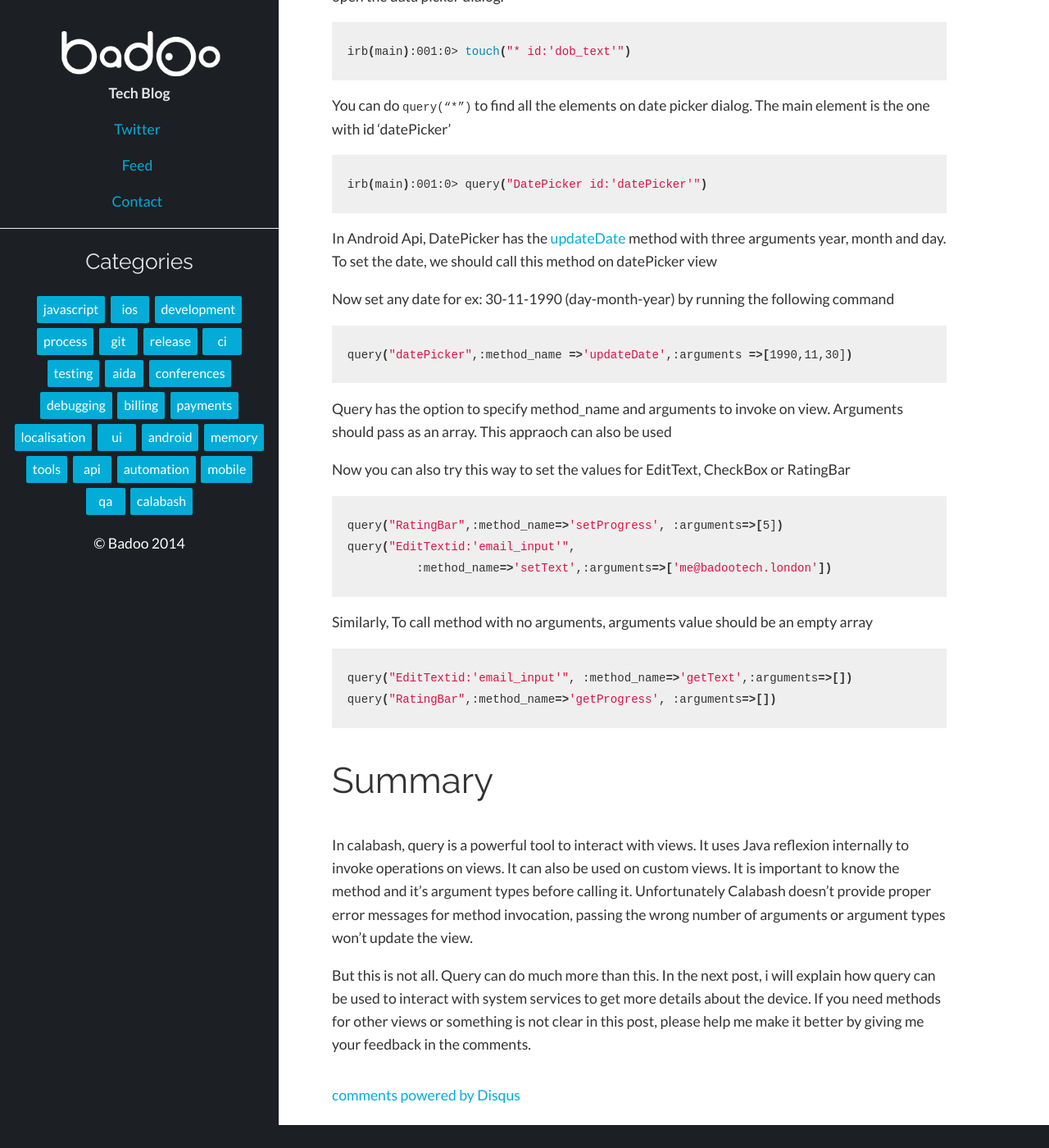
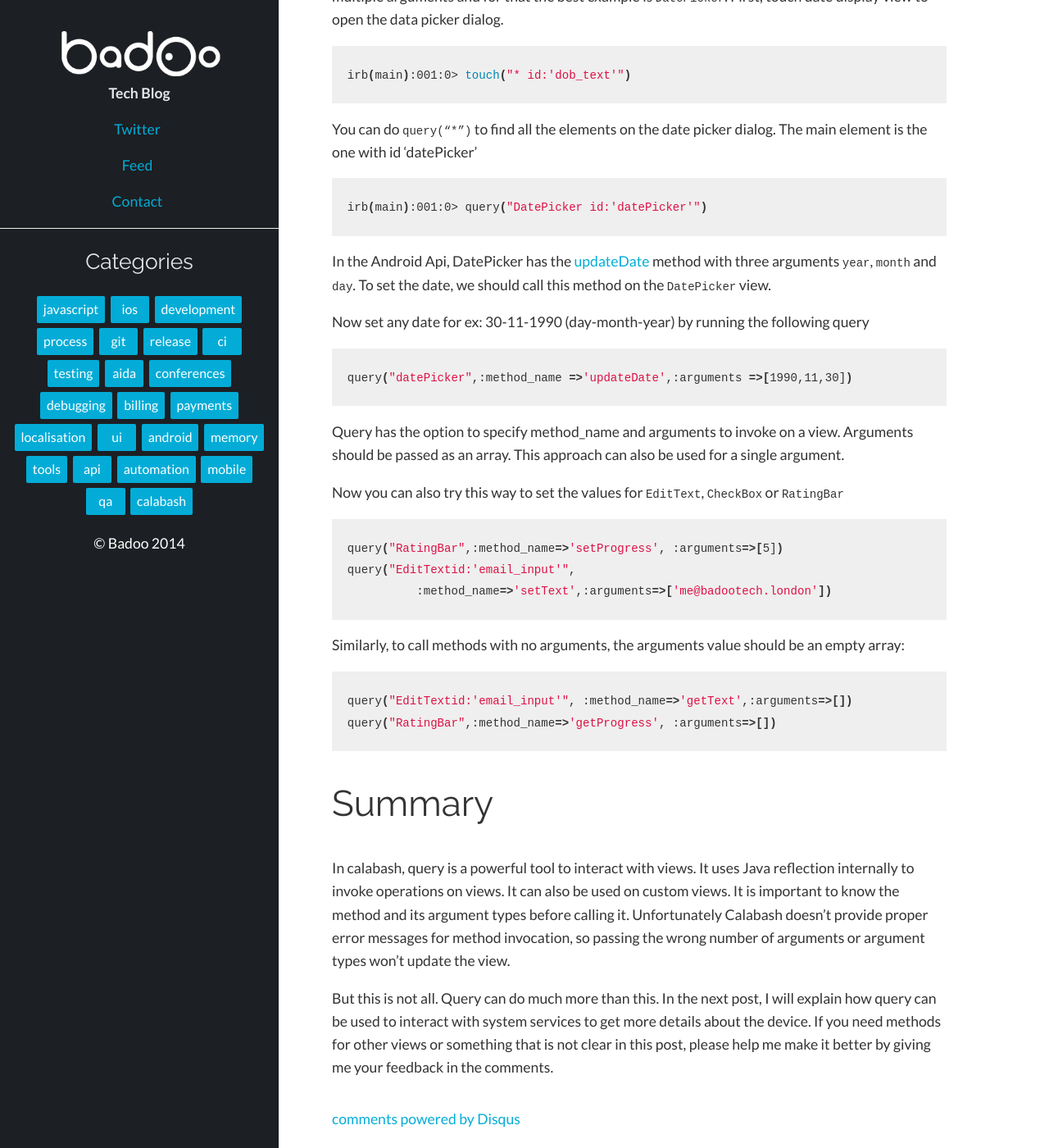
Before and after one commit to badoo/techblog, a Jekyll site: the page built from _posts/2014-10-02-calabash-android-query.markdown, in a window 1280 px wide and 1400 px high, scrolled down 3365 px. Shown: the whole window at 82% size. Built offline with Jekyll 4.4.1, drawn with Linux system fonts in a browser that asks for light colours; comment, search, counter and statistics services are not loaded; before the commit the page ends 4737 px from its top, so only the background shows below that; some of the changed text lies outside the part shown.

Commit message:
Updated review comments from Marco and Nikhil

```diff
--- a/_posts/2014-10-02-calabash-android-query.markdown
+++ b/_posts/2014-10-02-calabash-android-query.markdown
@@ -32,44 +32,44 @@
 irb(main):001:0> query("EditText id:'email_input'",:setText=>'me@badootech.london')
 {% endhighlight %}
 
-In [EditText Api](http://developer.android.com/reference/android/widget/EditText.html), it has setText method with single argument (actually inherited from TextView). In the above example, we invoke the same operation with string value.
+The [EditText Api](http://developer.android.com/reference/android/widget/EditText.html) has a `setText()` method which takes a single argument (actually inherited from TextView). In the above example, we invoke the same operation with a string value.
 
-Arguments passed on query works in chain direction.Each argument invokes on previous argument result. To ready more about query directions, check this post [Query Direction and Layouts](http://krazyrobot.com/2014/04/calabash-android-query-direction-and-layouts/)
+Arguments passed to `query` works in chain direction. Each argument is invoked on the previous argument result. To read more about query directions, check this post: [Query Direction and Layouts](http://krazyrobot.com/2014/04/calabash-android-query-direction-and-layouts/).
 
-Whenever, we want to invoke a method with single argument, we can call on selected view with syntax `:operation=><value>`. It is important how value is passing to the operation. if it is string , it should pass with single/double quotes
+Whenever we want to invoke a method with single argument, we can call on selected view with syntax `:operation=><value>`. It is important to pass the value correctly to the operation: if it is a string, it should be passed with single/double quotes.
 
-You can get the text value of view by invoking getText method. If method has no arguments, then you call on selected view with syntax `:operation`
+You can get the text value of a view by invoking the `getText()` method. If the method has no arguments, then you can call on selected view with syntax `:operation`.
 
 {% highlight sh %}
 irb(main):001:0> query("EditText id:'email_input'",:getText)
 {% endhighlight %}
 
-query also has more shorter version to invoke the 'get' operation. try this
+The query also has a more shorter version to invoke the 'get' operation. Try this:
 
 {% highlight sh %}
 irb(main):001:0> query("EditText id:'email_input'",:text)
 {% endhighlight %}
 
-When you call `:operation` without 'get', it tries to find one of the operation `operation` , `getOperation` or `isOperation` on the view and invoke the first available operation
+When you call `:operation` without 'get', it tries to find one of the methods `operation` , `getOperation` or `isOperation` on the view and invokes the first available operation.
 
 # Update CheckBox and RadioButton
 
-CheckBox and RadioButton are inherited from a common view and both has method [setChecked](http://developer.android.com/reference/android/widget/Checkable.html#setChecked(boolean)) with expected boolean value (true or false )
+`CheckBox` and `RadioButton` inherit from a common view and both have the method [setChecked](http://developer.android.com/reference/android/widget/Checkable.html#setChecked(boolean)), which take a boolean value (true or false).
 
 {% highlight sh %}
-irb(main):001:0> uery("CheckBox id:'check_update'",:setChecked=>true)
+irb(main):001:0> query("CheckBox id:'check_update'",:setChecked=>true)
 {% endhighlight %}
 
-Here we are passing true/false value without quotes since it is expecting boolean value. Similarly, you can select gender in registration screen by using one the following query
+Here we are passing true/false value without quotes since the method is expecting a boolean value. Similarly, you can select the gender in the registration screen by using one the following queries:
 
 {% highlight sh %}
 irb(main):001:0> query("RadioButton id:'radio_male'",:setChecked=>true)
 irb(main):001:0> query("RadioButton id:'radio_female'",:setChecked=>true)
 {% endhighlight %}
 
-It is most recommended to use touch operation for selection of these views ( it may trigger onClick operation implemented in app code ) but you can also invoke these methods.
+It is highly recommended to use the touch operation for the selection of these views (it may trigger `onClick()` call back implemented in the app code) but you can also invoke these methods.
 
-To get the value of check box, we should invoke `isChecked` method. If you call, `checked`, it eventually find isChecked method and call it.
+To get the value of the check box, we should invoke the `isChecked()` method. If you call `:checked`, it will eventually find the `isChecked()` method and call it.
 
 {% highlight sh %}
 irb(main):001:0> query("CheckBox id:'check_update'",:isChecked)
@@ -78,13 +78,13 @@
 
 # Set rating on RatingBar
 
-RatingBar is one of the view which is difficult to use touch operation. It is more easy to invoke method to set the desired value.
+`RatingBar` is one of the views where it is difficult to trigger touch operations. It is more easy to invoke the method to set the desired value.
 
 {% highlight sh %}
 irb(main):001:0> query("RatingBar",setProgress:4)
 {% endhighlight %}
 
-And to get the value of the RatingBar
+And to get the value of the `RatingBar`
 
 {% highlight sh %}
 irb(main):001:0> query("RatingBar",getProgress)
@@ -92,29 +92,29 @@
 
 # Set date in DatePicker
 
-So far we have seen method with single argument, Now I will explain about the methods with multiple arguments and for that the best example is DatePicker. First, touch date display view to open the data picker dialog.
+So far we have seen methods with a single argument. Now I will explain about the methods with multiple arguments and for that the best example is `DatePicker`. First, touch date display view to open the data picker dialog.
 
 {% highlight sh %}
 irb(main):001:0> touch("* id:'dob_text'")
 {% endhighlight %}
 
-You can do `query(“*”)` to find all the elements on date picker dialog. The main element is the one with id ‘datePicker’
+You can do `query(“*”)` to find all the elements on the date picker dialog. The main element is the one with id ‘datePicker’
 
 {% highlight sh %}
 irb(main):001:0> query("DatePicker id:'datePicker'")
 {% endhighlight %}
 
-In Android Api, DatePicker has the [updateDate](http://developer.android.com/reference/android/widget/DatePicker.html#updateDate(int, int, int)) method with three arguments year, month and day. To set the date, we should call this method on datePicker view
+In the Android Api, DatePicker has the [updateDate](http://developer.android.com/reference/android/widget/DatePicker.html#updateDate(int, int, int)) method with three arguments `year`, `month` and `day`. To set the date, we should call this method on the `DatePicker` view.
 
-Now set any date for ex: 30-11-1990 (day-month-year) by running the following command
+Now set any date for ex: 30-11-1990 (day-month-year) by running the following query
 
 {% highlight sh %}
 query("datePicker",:method_name =>'updateDate',:arguments =>[1990,11,30])
 {% endhighlight %}
 
-Query has the option to specify method_name and arguments to invoke on view. Arguments should pass as an array. This appraoch can also be used
+Query has the option to specify method_name and arguments to invoke on a view. Arguments should be passed as an array. This approach can also be used for a single argument.
 
-Now you can also try this way to set the values for EditText, CheckBox or RatingBar
+Now you can also try this way to set the values for `EditText`, `CheckBox` or `RatingBar`
 
 {% highlight sh %}
 query("RatingBar",:method_name=>'setProgress', :arguments=>[5])
@@ -122,7 +122,7 @@
           :method_name=>'setText',:arguments=>['me@badootech.london'])
 {% endhighlight %}
 
-Similarly, To call method with no arguments, arguments value should be an empty array
+Similarly, to call methods with no arguments, the arguments value should be an empty array:
 
 {% highlight sh %}
 query("EditTextid:'email_input'", :method_name=>'getText',:arguments=>[])
@@ -131,6 +131,6 @@
 
 # Summary
 
-In calabash, query is a powerful tool to interact with views. It uses Java reflexion internally to invoke operations on views. It can also be used on custom views. It is important to know the method and it’s argument types before calling it. Unfortunately Calabash doesn’t provide proper error messages for method invocation, passing the wrong number of arguments or argument types won’t update the view.
+In calabash, query is a powerful tool to interact with views. It uses Java reflection internally to invoke operations on views. It can also be used on custom views. It is important to know the method and its argument types before calling it. Unfortunately Calabash doesn’t provide proper error messages for method invocation, so passing the wrong number of arguments or argument types won’t update the view.
 
-But this is not all. Query can do much more than this. In the next post, i will explain how query can be used to interact with system services to get more details about the device. If you need methods for other views or something is not clear in this post, please help me make it better by giving me your feedback in the comments.
+But this is not all. Query can do much more than this. In the next post, I will explain how query can be used to interact with system services to get more details about the device. If you need methods for other views or something that is not clear in this post, please help me make it better by giving me your feedback in the comments.
```
Also changed, not shown: other parts of _posts/2014-10-02-calabash-android-query.markdown (+4 -4 lines), images/calabash-android-query/registration_screen.jpg, images/calabash-android-query/registration_screen1.jpg (deleted).
